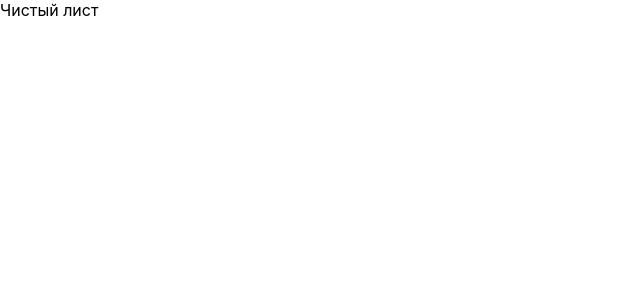
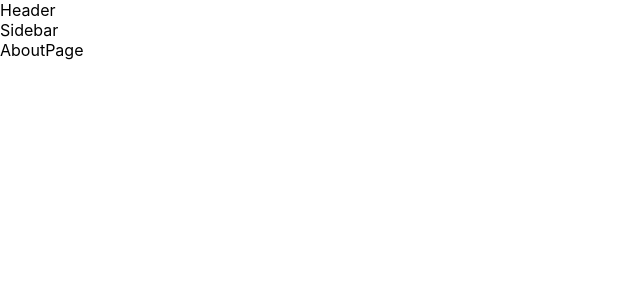
Before and after one commit to serviktor050/resume, a React (Create React App) app: page / in a window 1280 px wide. Shown: the top 300 px of the page, without its empty margins (0-640 px from the left). Built offline with nearby package versions, Linux system fonts and the light colour scheme.

Commit message:
Routing is enabled on the project

```diff
--- a/package.json
+++ b/package.json
@@ -12,6 +12,7 @@
     "@types/react-dom": "^18.2.6",
     "react": "^18.2.0",
     "react-dom": "^18.2.0",
+    "react-router-dom": "^6.13.0",
     "react-scripts": "5.0.1",
     "typescript": "^4.9.5",
     "web-vitals": "^2.1.4"
--- a/src/app/App.tsx
+++ b/src/app/App.tsx
@@ -1,10 +1,21 @@
 import React from 'react';
+import {Header, Sidebar} from "../shared/ui";
+import {Route, Routes} from 'react-router-dom'
+import {AboutPage} from "../pages";
 
 function App() {
   return (
-    <div className="App">
-      Чистый лист
-    </div>
+    <>
+      <Header />
+      <div className="main-container">
+        <Sidebar />
+        <div className="content-layout">
+          <Routes>
+            <Route path='/' element={<AboutPage />}/>
+          </Routes>
+        </div>
+      </div>
+    </>
   );
 }
 
--- a/src/index.tsx
+++ b/src/index.tsx
@@ -2,12 +2,15 @@ import React from 'react';
 import ReactDOM from 'react-dom/client';
 import './index.css';
 import App from './app/App';
+import {HashRouter} from "react-router-dom";
 
 const root = ReactDOM.createRoot(
   document.getElementById('root') as HTMLElement
 );
 root.render(
   <React.StrictMode>
-    <App />
+    <HashRouter>
+      <App />
+    </HashRouter>
   </React.StrictMode>
 );
--- /dev/null
+++ b/src/pages/AboutPage/index.tsx
@@ -0,0 +1,8 @@
+import React from "react";
+
+function AboutPage () {
+  return(
+    <div>AboutPage</div>
+  )
+}
+export default AboutPage;
--- /dev/null
+++ b/src/pages/index.ts
@@ -0,0 +1,3 @@
+import AboutPage from "./AboutPage";
+
+export {AboutPage};
--- /dev/null
+++ b/src/shared/ui/Header/index.tsx
@@ -0,0 +1,8 @@
+import React from "react";
+
+function Header () {
+  return(
+    <div>Header</div>
+  )
+}
+export default Header;
--- /dev/null
+++ b/src/shared/ui/Sidebar/index.tsx
@@ -0,0 +1,8 @@
+import React from "react";
+
+function Sidebar () {
+  return(
+    <div>Sidebar</div>
+  )
+}
+export default Sidebar;
--- /dev/null
+++ b/src/shared/ui/index.ts
@@ -0,0 +1,4 @@
+import Header from "./Header";
+import Sidebar from "./Sidebar";
+
+export {Header, Sidebar};
```
Also changed, not shown: src/pages/AboutPage/index.css (added), src/shared/ui/Header/indes.css (added), src/shared/ui/Sidebar/index.css (added), 1 other file (tests, documents, lock files or other folders).
